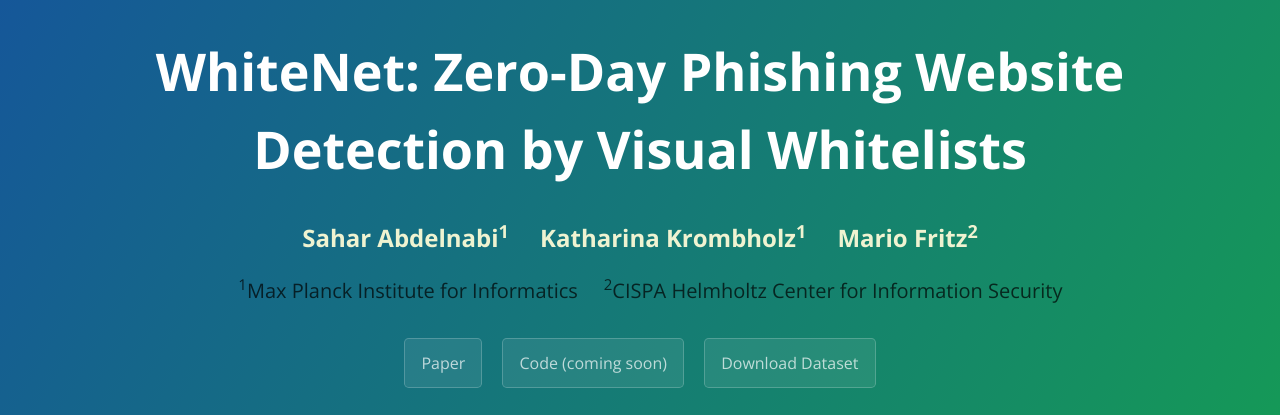
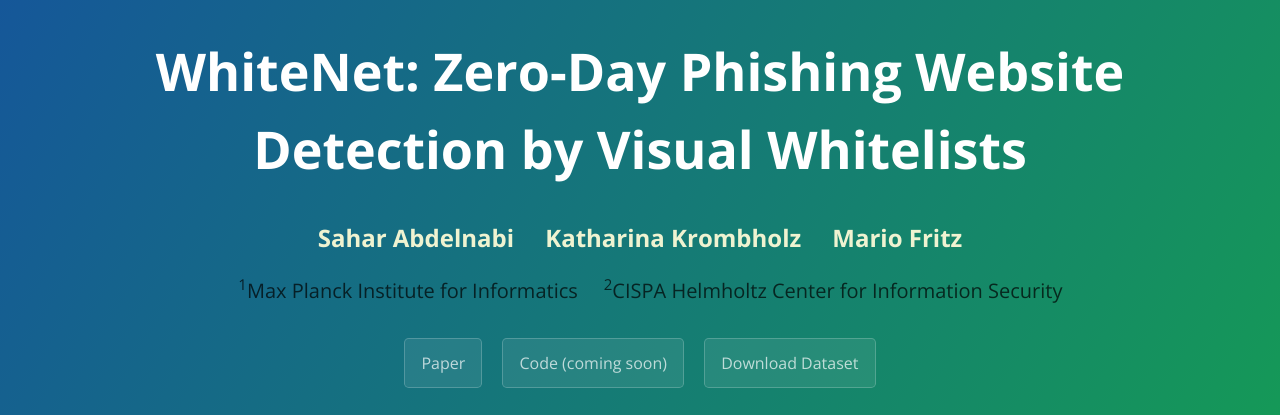
Before and after one commit to S-Abdelnabi/VisualPhishNet, a Jekyll site: the page built from README.md, in a window 1280 px wide. Shown: the top 415 px of the page. Built offline with Jekyll 4.4.1, drawn with Linux system fonts in a browser that asks for light colours; our own code applies the rules of GitHub Pages for plain Markdown files.

Commit message:
Update page-header.html

```diff
--- a/_includes/page-header.html
+++ b/_includes/page-header.html
@@ -1,7 +1,7 @@
 <section class="page-header">
   <h1 class="project-name">{{ site.title }}</h1>
   <h2 class="project-tagline">{{ site.tagline }}</h2>
-  <h2 class="site.author"> <a href="https://cispa.saarland/people/sahar.abdelnabi/" style={{site.auth_color}}> Sahar Abdelnabi<sup>1</sup></a> &nbsp &nbsp <a href="https://cispa.saarland/people/katharina.krombholz/" style={{site.auth_color}}>Katharina Krombholz<sup>1</sup></a>  &nbsp &nbsp  <a href="https://cispa.saarland/group/fritz/" style={{site.auth_color}}>Mario Fritz<sup>2</sup></a></h2>
+  <h2 class="site.author"> <a href="https://cispa.saarland/people/sahar.abdelnabi/" style={{site.auth_color}}> Sahar Abdelnabi</a> &nbsp &nbsp <a href="https://cispa.saarland/people/katharina.krombholz/" style={{site.auth_color}}>Katharina Krombholz</a>  &nbsp &nbsp  <a href="https://cispa.saarland/group/fritz/" style={{site.auth_color}}>Mario Fritz</a></h2>
   <h2 class="project-tagline"> <a href="https://scholar.google.com/citations?user=dFPmUEAAAAAJ&hl=en" style={{site.aff_color}}> </a> &nbsp &nbsp <a href="https://www.mpi-inf.mpg.de/departments/computer-vision-and-machine-learning/" style={{site.aff_color}}><sup>1</sup>Max Planck Institute for Informatics</a>  &nbsp &nbsp  <a href="https://cispa.saarland/" style={{site.aff_color}}><sup>2</sup>CISPA Helmholtz Center for Information Security</a></h2>
   <a href="{{site.paper_url}}" class="btn">Paper</a>
   <a href="{{site.github.repository_url}}" class="btn">Code (coming soon)</a>
```
